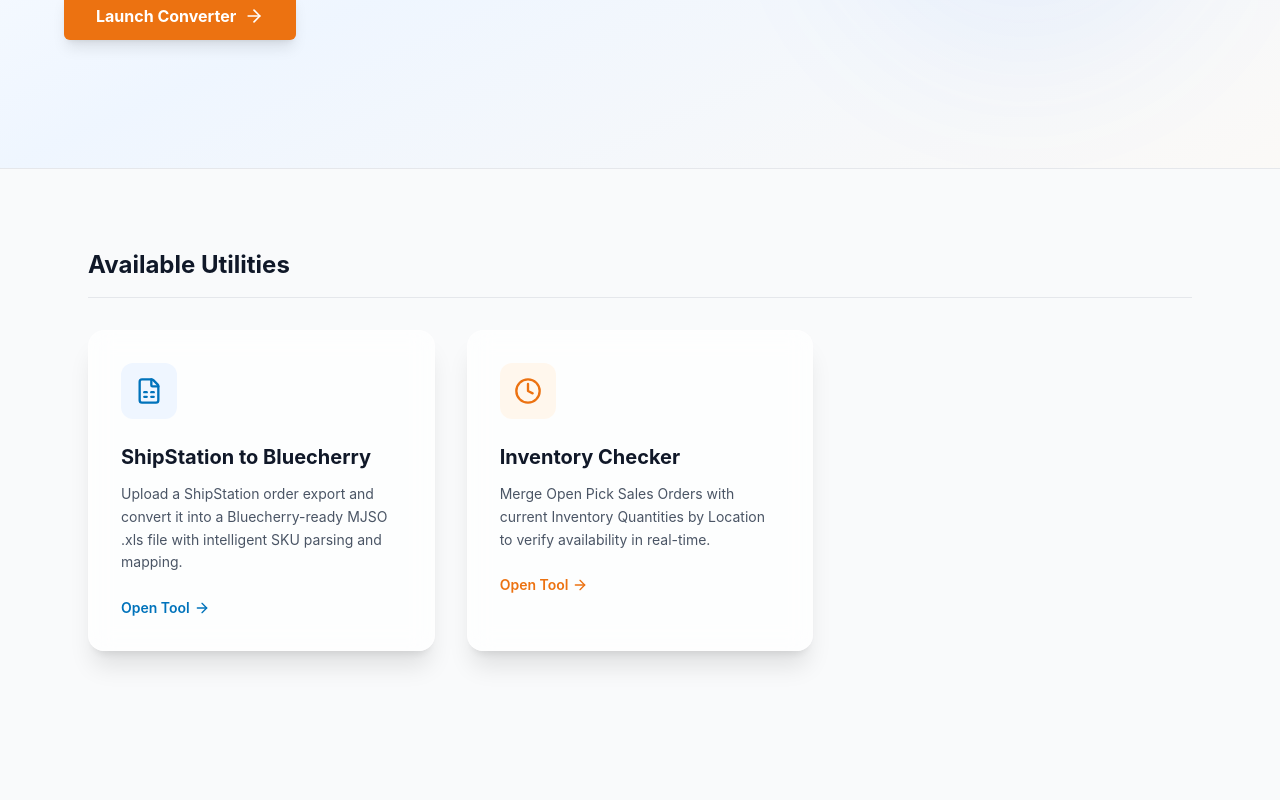
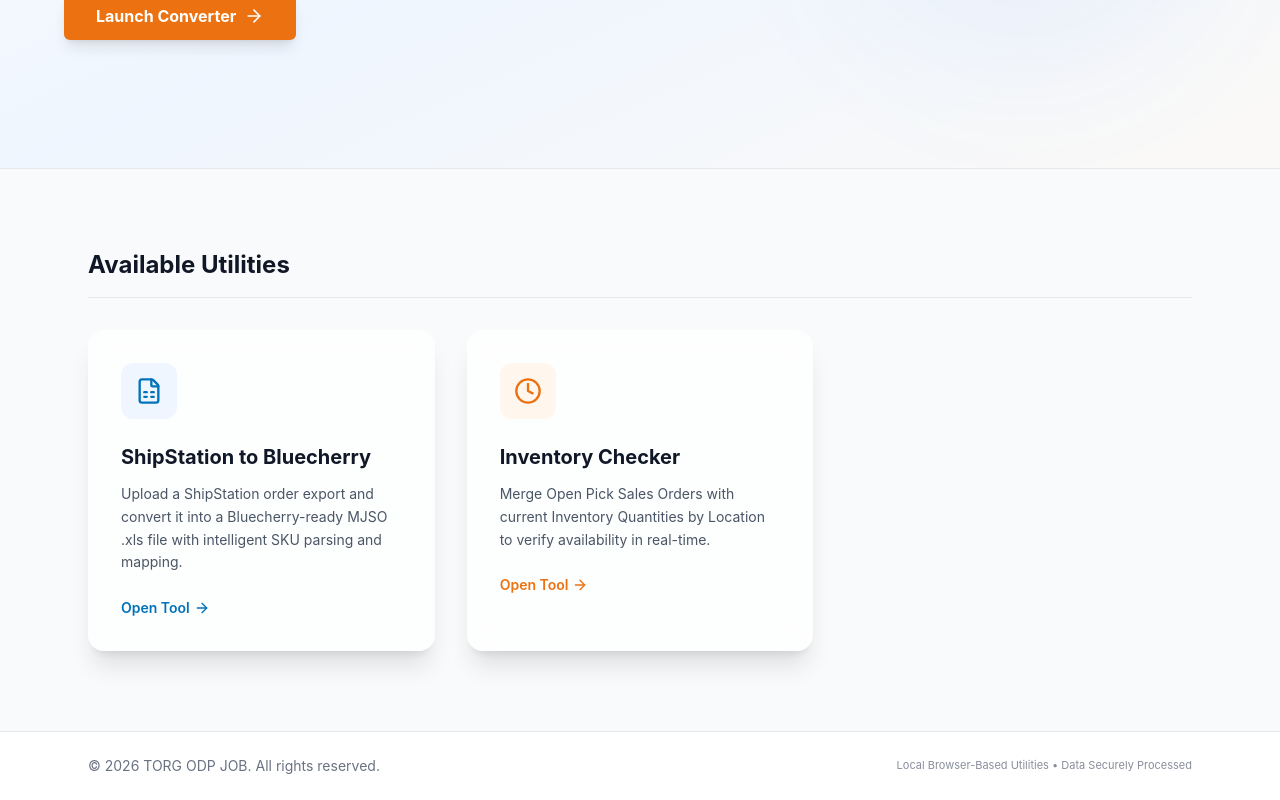
Before and after one commit to mahmudbdp/Torg, a React (Vite) app: page / in a window 1280 px wide. Shown: the part 473-1273 px from the top of the page. Before the commit the page ends 1204 px from the top, so only its background shows below. Built offline with nearby package versions, Linux system fonts and the light colour scheme.

Commit message:
Add minimalistic sticky footer to layout

```diff
--- a/src/App.jsx
+++ b/src/App.jsx
@@ -41,6 +41,14 @@
             <Route path="/inventory-checker" element={<InventoryChecker />} />
           </Routes>
         </main>
+
+        {/* Minimalistic Footer */}
+        <footer className="bg-white border-t border-gray-200 py-6 mt-auto">
+          <div className="max-w-6xl mx-auto px-6 flex flex-col md:flex-row justify-between items-center text-sm text-gray-500">
+            <p>&copy; {new Date().getFullYear()} TORG ODP JOB. All rights reserved.</p>
+            <p className="mt-2 md:mt-0 text-[11px] opacity-80">Local Browser-Based Utilities • Data Securely Processed</p>
+          </div>
+        </footer>
       </div>
     </HashRouter>
   );
```
